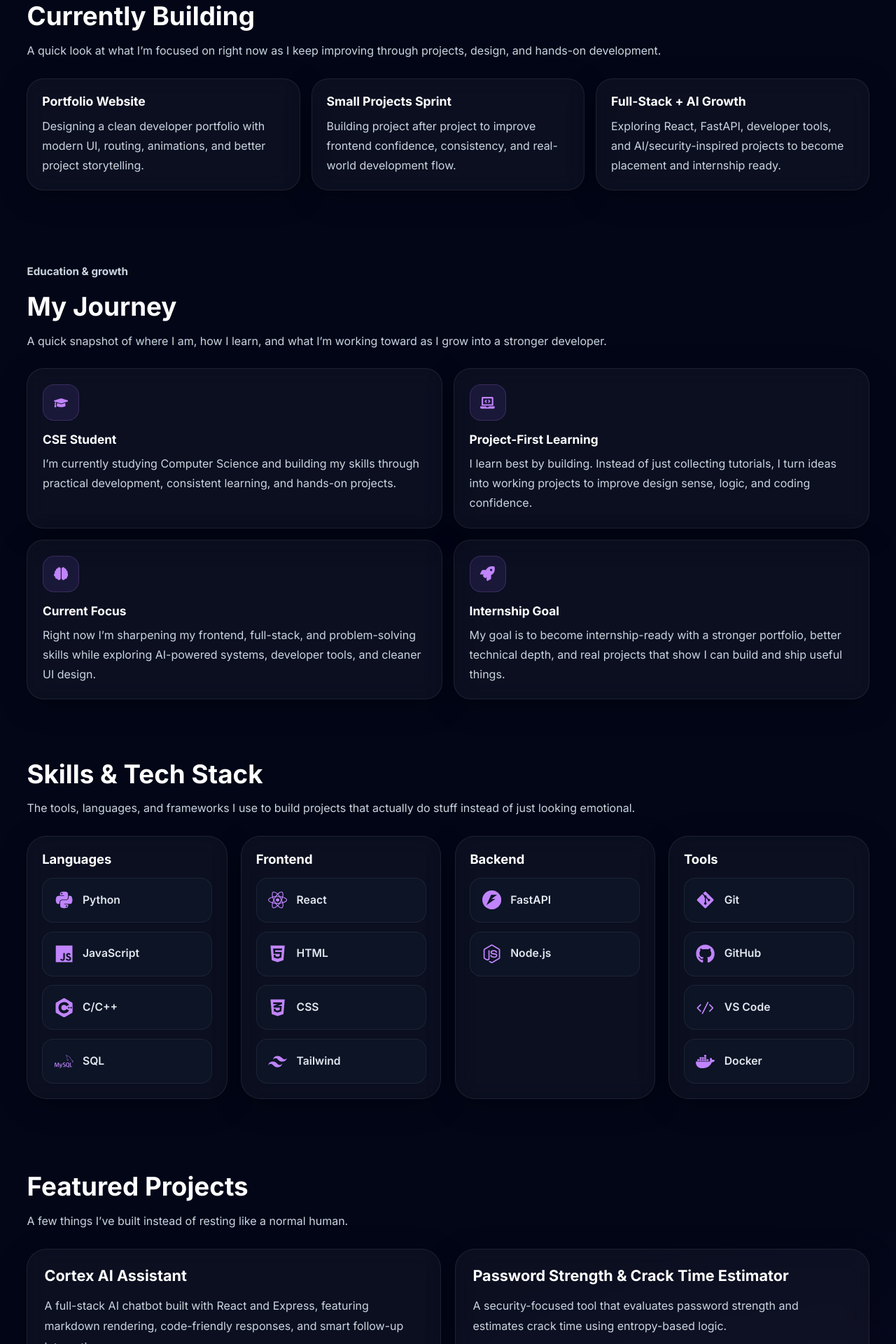
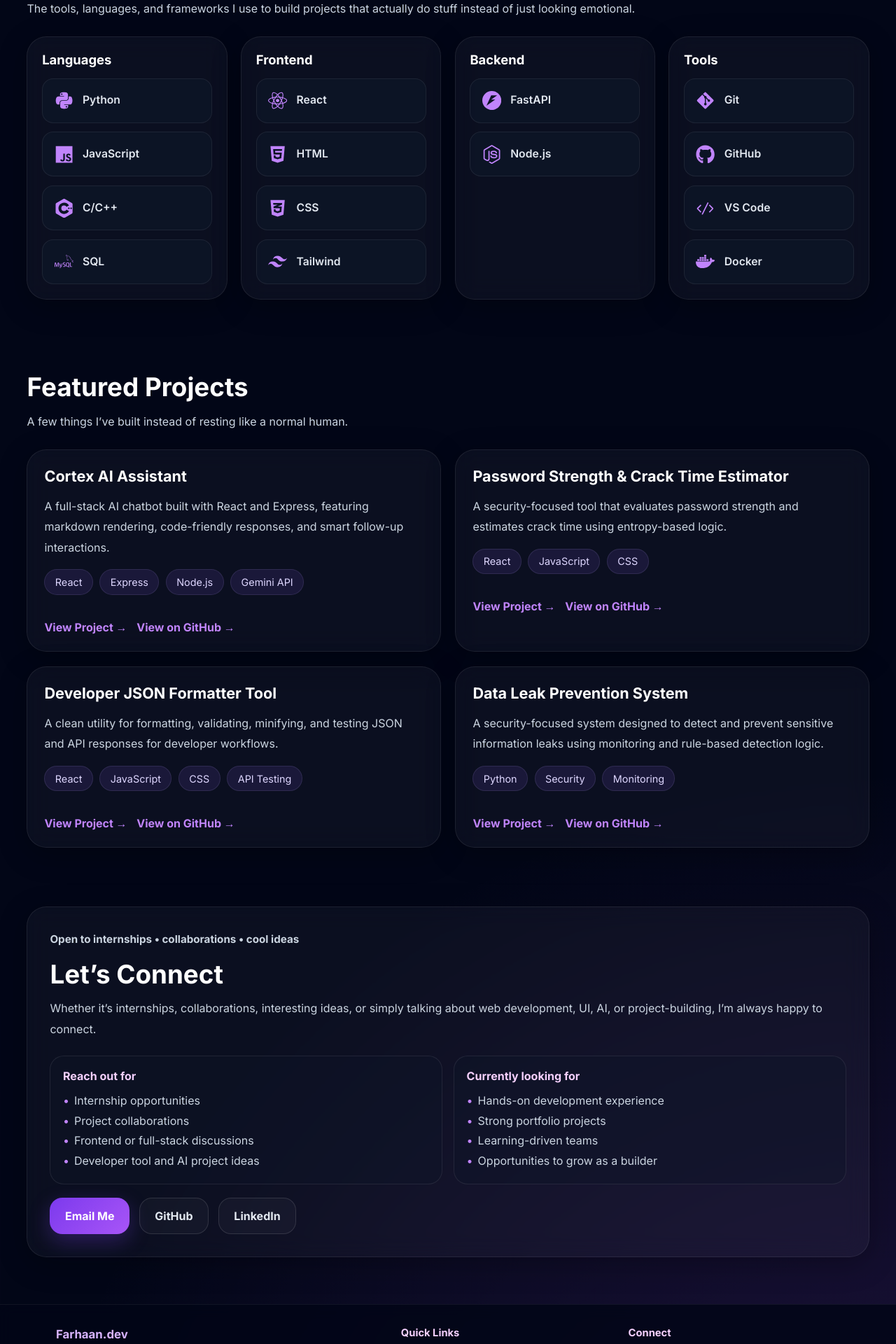
Before and after one commit to Far-200/portfolio-site, a React (Vite) app in the folder site/: page / in a window 1280 px wide. Shown: the part 1620-3540 px from the top of the page at 70% size. Built offline with nearby package versions, Linux system fonts and the light colour scheme.

Commit message:
Remove two photos from Home Page

```diff
--- a/site/src/pages/HomePage.jsx
+++ b/site/src/pages/HomePage.jsx
@@ -1,21 +1,19 @@
 import Hero from "../components/Hero";
 import About from "../components/About";
-import CurrentlyBuilding from "../components/CurrentlyBuilding";
-import Journey from "../components/Journey";
 import Skills from "../components/Skills";
 import Projects from "../components/Projects";
 import Contact from "../components/Contact";
+import Footer from "../components/Footer";
 
 function HomePage() {
   return (
     <>
       <Hero />
-      <About />
-      <CurrentlyBuilding />
-      <Journey />
+      <About showPhoto={false} />
       <Skills />
       <Projects />
       <Contact />
+      <Footer />
     </>
   );
 }
```
